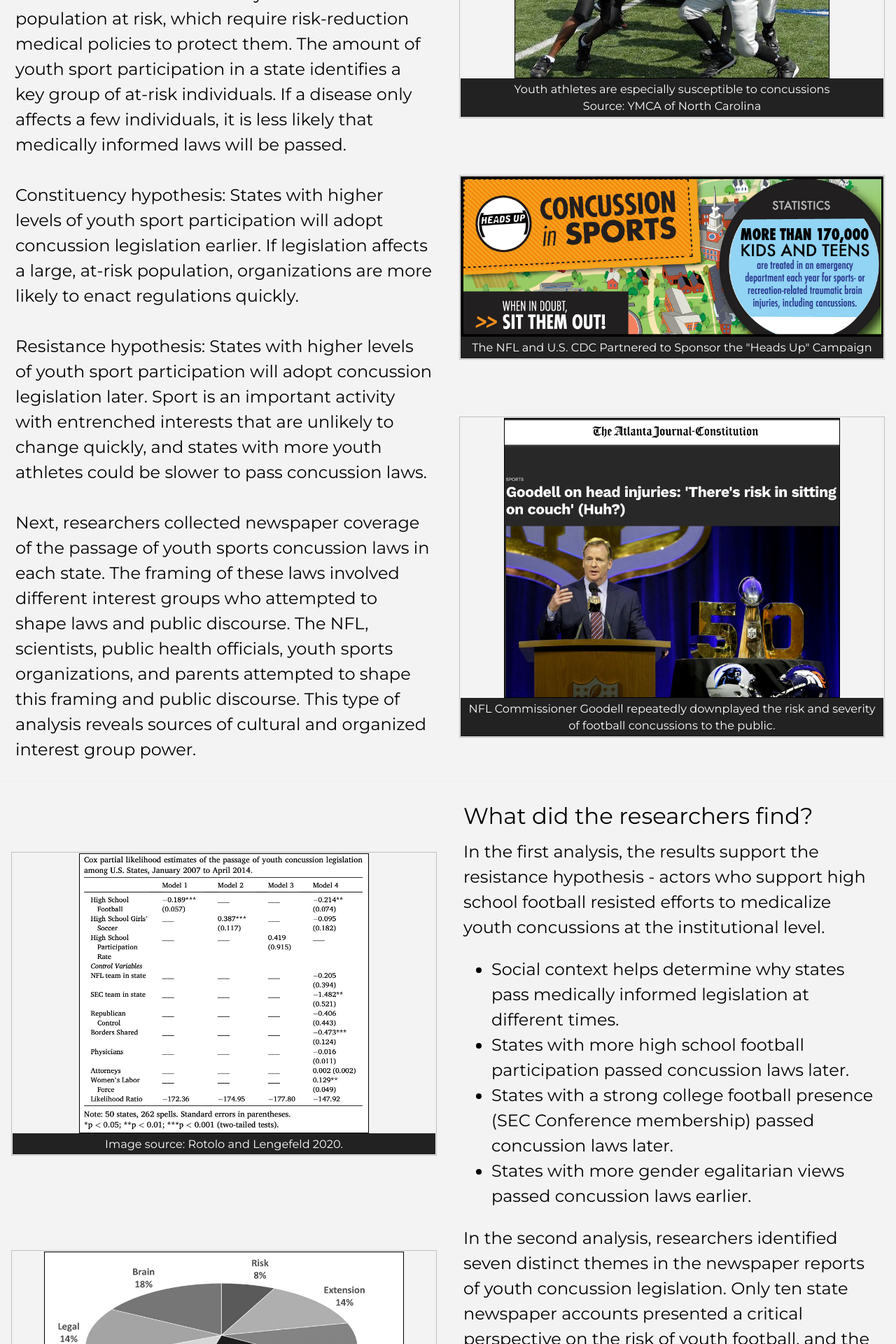
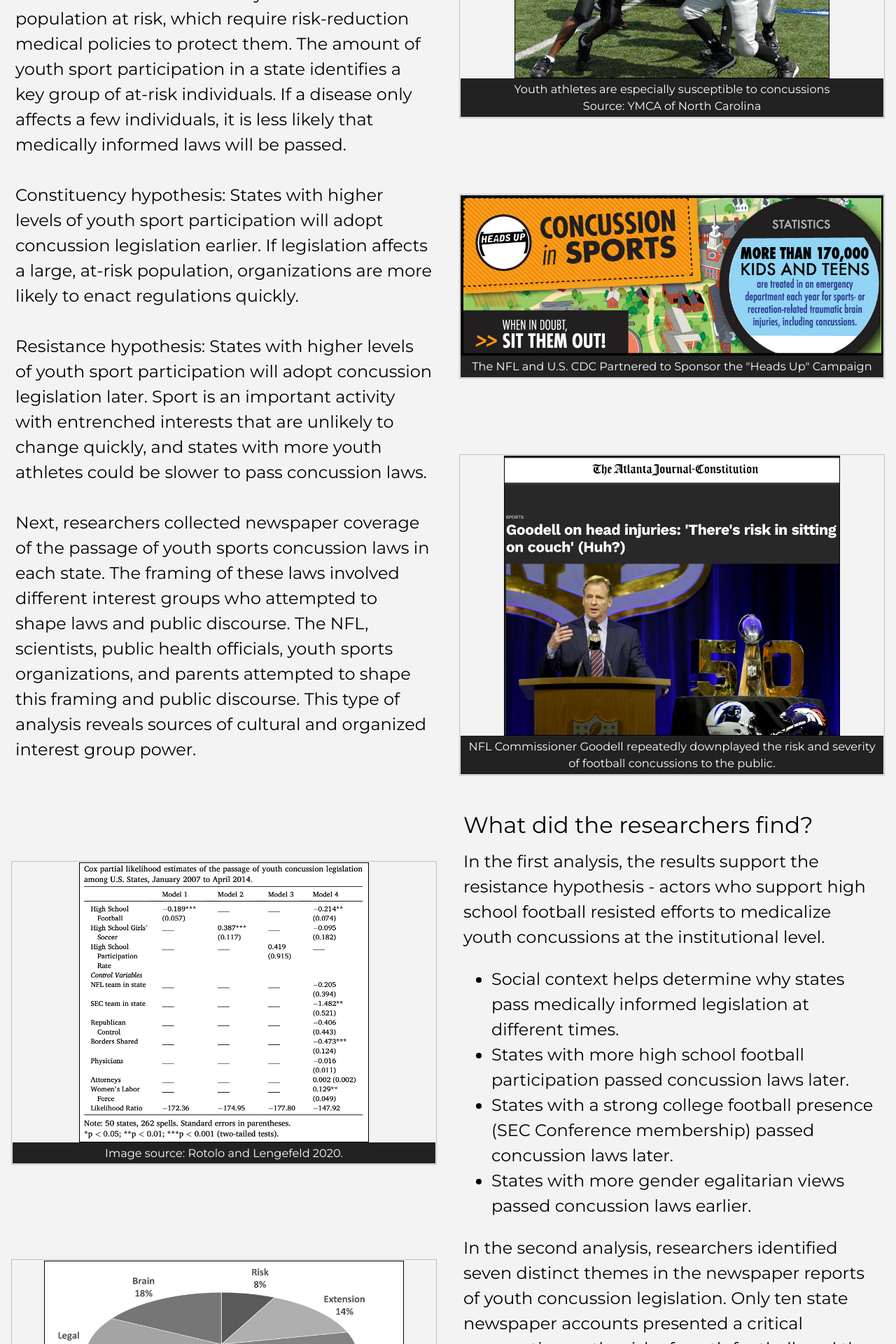
Before and after one commit to resilience1/resilience1.github.io, a Jekyll site: the page built from research/concussion.html, in a window 1280 px wide. Shown: the part 939-2859 px from the top of the page at 70% size. Built offline with Jekyll 4.4.1, drawn with Linux system fonts in a browser that asks for light colours; nearby versions of some CDN libraries.

Commit message:
Update concussion.html

```diff
--- a/research/concussion.html
+++ b/research/concussion.html
@@ -210,7 +210,7 @@
 				<figcaption class="caption">Youth athletes are especially susceptible to concussions<br>
 					Source: YMCA of North Carolina
 				</figcaption>
-			</figure><br><br><br>
+			</figure><br><br><br><br>
 		</div>
 
 		<div class="w3-half w3-container">
@@ -220,7 +220,7 @@
 				<figcaption class="caption">The NFL and U.S. CDC Partnered to Sponsor the "Heads Up"
 				Campaign
 				</figcaption>
-			</figure><br><br><br>
+			</figure><br><br><br><br>
 		</div>
 
 		<div class="w3-half w3-container">
```
